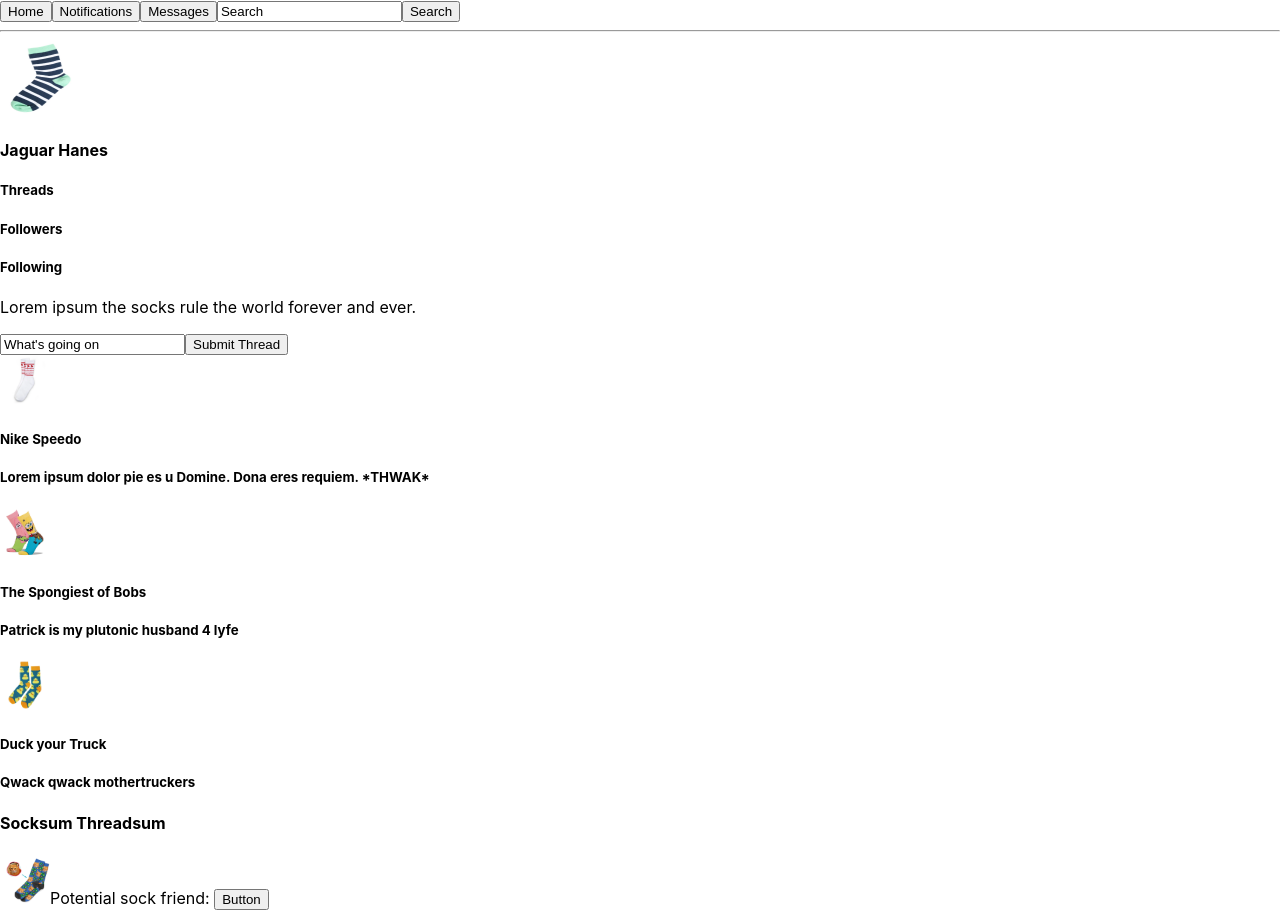
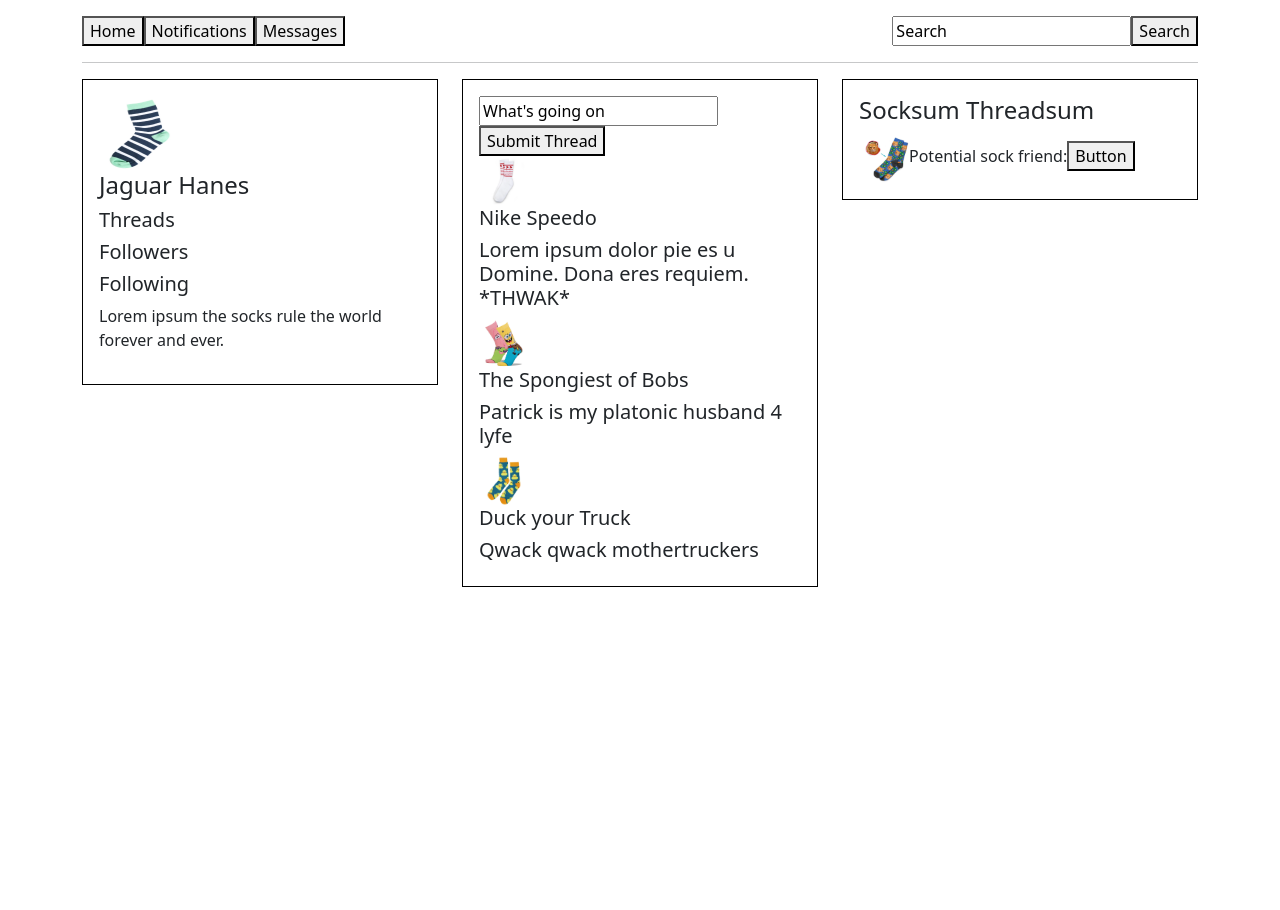
Before and after one commit to tkm404/sock-media, a React (Create React App) app: page / in a window 1280 px wide. After the commit the page ends 800 px from the top, so only its background shows below. Built offline with nearby package versions, Linux system fonts and the light colour scheme.

Commit message:
add bootstrap and container styling
co-authored-by: Kyle Crawford <kcraw217@gmail.com>

```diff
--- a/package.json
+++ b/package.json
@@ -6,7 +6,9 @@
     "@testing-library/jest-dom": "^5.16.5",
     "@testing-library/react": "^13.4.0",
     "@testing-library/user-event": "^13.5.0",
+    "bootstrap": "^5.3.0",
     "react": "^18.2.0",
+    "react-bootstrap": "^2.8.0",
     "react-dom": "^18.2.0",
     "react-scripts": "5.0.1",
     "web-vitals": "^2.1.4"
--- a/src/component/App.js
+++ b/src/component/App.js
@@ -1,18 +1,23 @@
 import React from "react";
+import 'bootstrap/dist/css/bootstrap.css'
 import Header from "./Header";
 import Feed from "./Feed.js";
 import FriendAddList from "./FriendAddList.js";
 import Profile from "./Profile.js";
+import Container from 'react-bootstrap/Container';
+import Row from 'react-bootstrap/Row';
+import Col from 'react-bootstrap/Col';
 
 function App() {
   return (
-    <React.Fragment>
-      <Header />
-      <Profile />
-      <Feed />
-      <FriendAddList />
-    </React.Fragment>
-
+      <Container>
+        <Header />
+        <Row>
+          <Col><Profile /></Col>
+          <Col><Feed /></Col>
+          <Col><FriendAddList /></Col>
+        </Row>
+      </Container>
   );
 }
 
--- a/src/component/Feed.js
+++ b/src/component/Feed.js
@@ -2,12 +2,16 @@ import React from "react";
 import FeedTimeline from "./FeedTimeline"
 import FeedStatusUpdate from "./FeedStatusUpdate";
 
-function Feed(){
+function Feed() {
+  const styling = {
+    border: '1px solid black',
+    padding: '1rem'
+  }
   return (
-    <React.Fragment>
+    <div style={styling}>
       <FeedStatusUpdate />
       <FeedTimeline />
-    </React.Fragment>
+    </div>
   );
 }
 
--- a/src/component/FeedTimeline.js
+++ b/src/component/FeedTimeline.js
@@ -13,7 +13,7 @@ const feedPublicUpdateList = [
   {
     profilePic:spongebob,
     userName: "The Spongiest of Bobs",
-    statusUpdate: "Patrick is my plutonic husband 4 lyfe"
+    statusUpdate: "Patrick is my platonic husband 4 lyfe"
   },
   {
     profilePic:duckSocks,
--- a/src/component/FriendAddList.js
+++ b/src/component/FriendAddList.js
@@ -3,11 +3,15 @@ import Friend from "./Friend";
 
 
 function FriendAddList() {
+  const styling = {
+    border: '1px solid black',
+    padding: '1rem'
+  }
   return (
-    <React.Fragment>
+    <div style={styling}>
       <h4>Socksum Threadsum</h4>
       <Friend />
-    </React.Fragment>
+    </div>
   );
 }
 
--- a/src/component/Header.js
+++ b/src/component/Header.js
@@ -3,12 +3,15 @@ import HeaderLinks from "./HeaderLinks";
 import HeaderSearch from "./HeaderSearch";
 
 function Header() {
+	const styling = {
+		marginTop: '1rem'
+	}
 	return (
-		<React.Fragment>
+		<div style={styling}>
 			<HeaderLinks />
 			<HeaderSearch />
 			<hr />
-		</React.Fragment>
+		</div>
 	);
 
 }
--- a/src/component/HeaderSearch.js
+++ b/src/component/HeaderSearch.js
@@ -1,10 +1,15 @@
 import React from "react";
 
-function HeaderSearch(){
+function HeaderSearch() {
+  const headerSearchStyle = {
+    float: 'right'
+  }
   return (
     <React.Fragment>
-      <input type="text" value="Search" />
-      <button type="button">Search</button>
+      <div style={headerSearchStyle}>
+        <input type="text" value="Search" />
+        <button type="button">Search</button>
+      </div>
     </React.Fragment>
   );
 }
--- a/src/component/Profile.js
+++ b/src/component/Profile.js
@@ -3,11 +3,15 @@ import ProfileBio from "./ProfileBio";
 import ProfileInfo from "./ProfileInfo";
 
 function Profile() {
+  const styling = {
+    border: '1px solid black',
+    padding: '1rem'
+  }
   return (
-    <React.Fragment>
+    <div style={styling}>
       <ProfileInfo />
       <ProfileBio />
-    </React.Fragment>
+    </div>
   );
 }
 
```
Also changed, not shown: src/component/HeaderLinks.js (+17 -0 lines), 1 other file (tests, documents, lock files or other folders).
